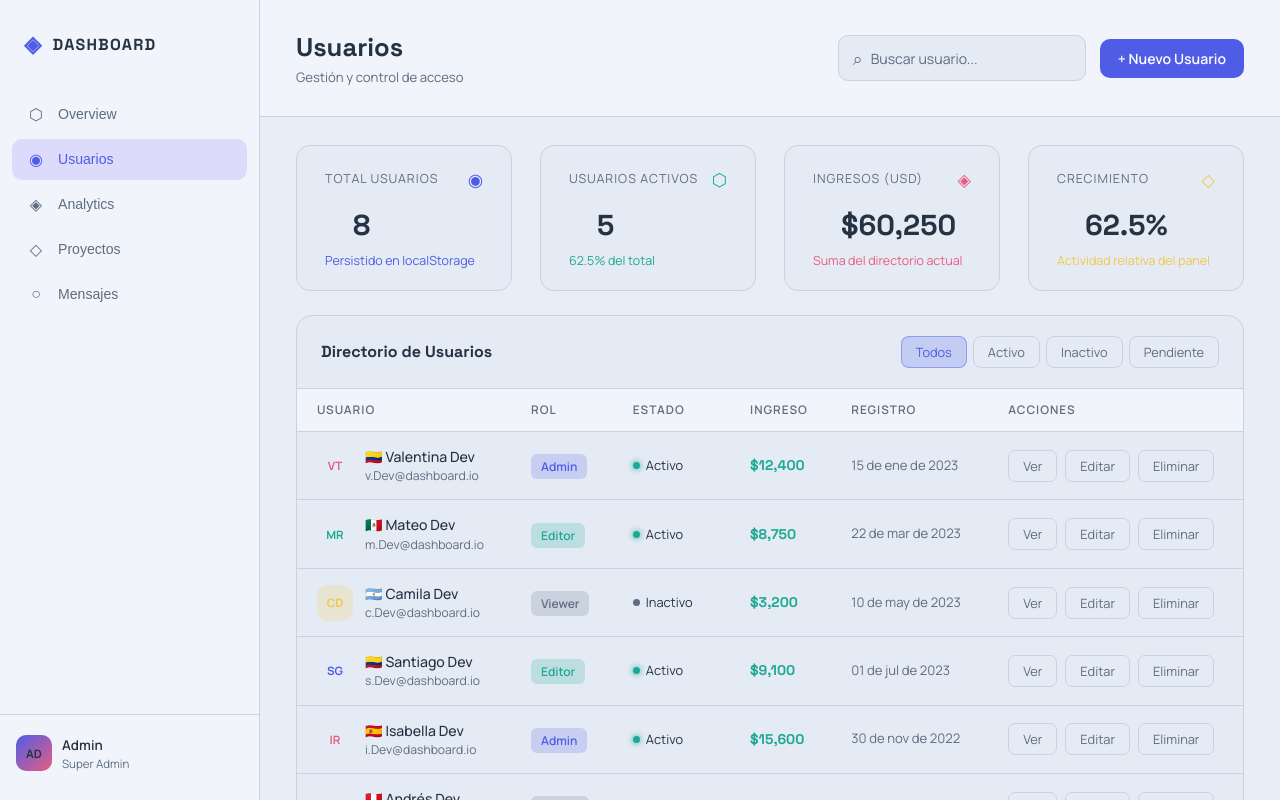
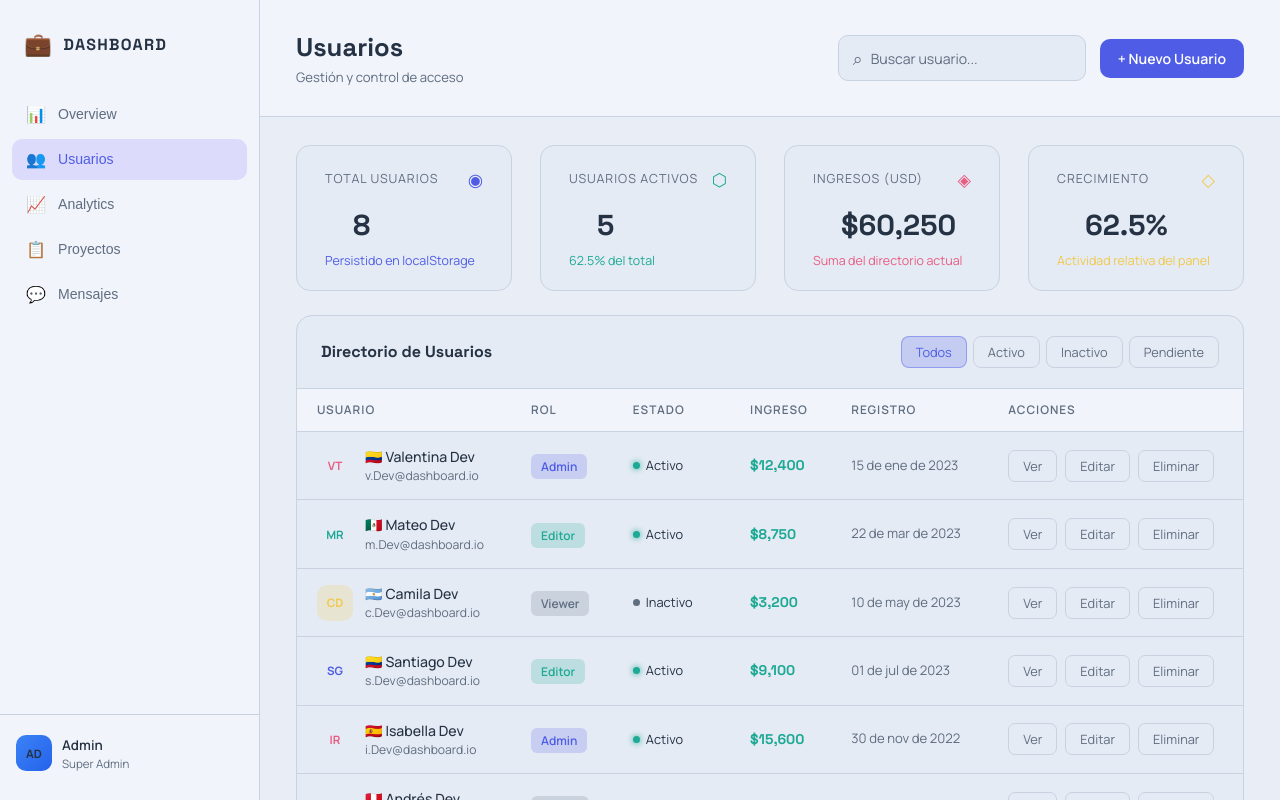
Before and after one commit to Andresflorezdev/User_Dashboard, a Vue app: page / in a window 1280 px wide. Shown: the top 800 px of the page. Built offline with nearby package versions, Linux system fonts and the light colour scheme.

Commit message:
feat: refresh sidebar icons and branding

```diff
--- a/src/components/Sidebar.vue
+++ b/src/components/Sidebar.vue
@@ -1,7 +1,7 @@
 <template>
   <aside class="sidebar">
     <div class="logo">
-      <span class="logo-icon">◈</span>
+      <span class="logo-icon">💼</span>
       <span class="logo-text">DASHBOARD</span>
     </div>
     <nav>
@@ -39,11 +39,11 @@ defineProps({
 defineEmits(['change-section']);
 
 const nav = [
-  { icon: '⬡', label: 'Overview' },
-  { icon: '◉', label: 'Usuarios' },
-  { icon: '◈', label: 'Analytics' },
-  { icon: '◇', label: 'Proyectos' },
-  { icon: '○', label: 'Mensajes' },
+  { icon: '📊', label: 'Overview' },
+  { icon: '👥', label: 'Usuarios' },
+  { icon: '📈', label: 'Analytics' },
+  { icon: '📋', label: 'Proyectos' },
+  { icon: '💬', label: 'Mensajes' },
 ];
 </script>
 
@@ -127,7 +127,7 @@ nav {
   width: 36px;
   height: 36px;
   border-radius: 10px;
-  background: linear-gradient(135deg, var(--accent), var(--accent2));
+  background: linear-gradient(135deg, #3b82f6, #2563eb);
   display: grid;
   place-items: center;
   font-size: 0.72rem;
```
